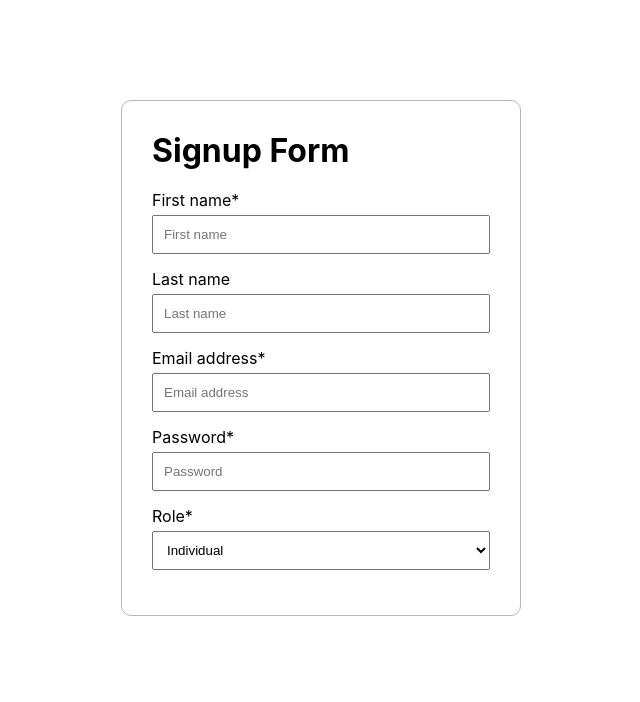
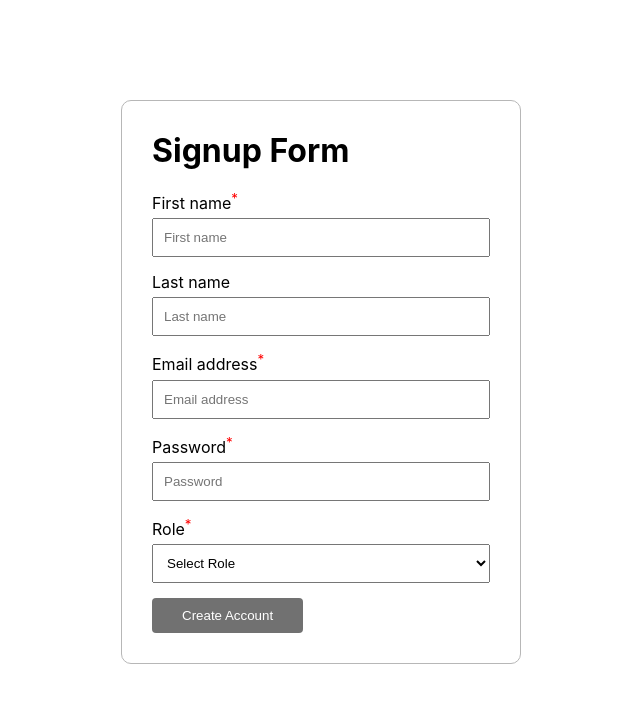
Before and after one commit to wonma/100-days-of-code, a React (Create React App) app in the folder exercises/react-advanced-practice/: page / in a window 1280 px wide. Shown: the top 702 px of the page, without its empty margins (319-959 px from the left). Built offline with nearby package versions, Linux system fonts and the light colour scheme.

Commit message:
Day089. Finished implementing Sign-up Form without using Formik

```diff
--- a/exercises/react-advanced-practice/src/SignupForm/index.js
+++ b/exercises/react-advanced-practice/src/SignupForm/index.js
@@ -1,12 +1,22 @@
 import React, { useState } from 'react';
 import './style.css'
+import useValidatePassword from './useValidatePassword';
 
 function SignupForm () {
     const [ firstName, setFirstName ] = useState('');
     const [ lastName, setLastName ] = useState('');
     const [ email, setEmail ] = useState('');
-    const [ password, setPassword ] = useState('');
-    const [ role, setRole ] = useState('individual');
+    const [ password, setPassword ] = useState({
+        value: '',
+        isTyped: false
+    });
+    const [ role, setRole ] = useState({
+        value: 'Select Role',
+        isSelected: false
+    });
+
+    const { checkCapital, checkSpecialCharacter, check8characters,
+        hasOneCapital, hasOneSpecialCharacter, has8characters } = useValidatePassword();
 
     const handleInput = (e) => {
         const inputName = e.target.name;
@@ -21,22 +31,50 @@ function SignupForm () {
                 setEmail(e.target.value);
                 break;
             case 'password':
-                setPassword(e.target.value);
+                setPassword({value: e.target.value, isTyped: true});
+                checkCapital(e.target.value);
+                checkSpecialCharacter(e.target.value);
+                check8characters(e.target.value);
                 break;
             case 'role':
-                setRole(e.target.value);
+                setRole({value: e.target.value, isSelected: true});
                 break;
         }
     }
 
-    console.log(firstName, lastName, email, password, role)
+    const validateEmail = (email) => {
+        return String(email)
+            .toLowerCase()
+            .match(
+                /^(([^<>()[\]\\.,;:\s@"]+(\.[^<>()[\]\\.,;:\s@"]+)*)|(".+"))@((\[[0-9]{1,3}\.[0-9]{1,3}\.[0-9]{1,3}\.[0-9]{1,3}\])|(([a-zA-Z\-0-9]+\.)+[a-zA-Z]{2,}))$/
+            )
+    }
+
+    const isFormValid = () => {
+        return firstName && hasOneCapital && hasOneSpecialCharacter && has8characters
+        && validateEmail(email) && role.isSelected;
+    }
+
+    const clearForm = () => {
+        setFirstName('')
+        setLastName('')
+        setPassword({value: '', isTyped: false})
+        setRole({value: 'Select Role', isSelected: false})
+        setEmail('')
+    }
+
+    const handleSubmit = (e) => {
+        e.preventDefault();
+        alert('Successfully submitted!')
+        clearForm()
+    }
 
     return (
         <div>
-            <form className='Form'>
+            <form className='Form' onSubmit={handleSubmit}>
                 <h1>Signup Form</h1>
                 <div className='Field'>
-                    <label htmlFor='firstName'>First name<span>*</span></label><br />
+                    <label htmlFor='firstName'>First name<sup>*</sup></label><br />
                     <input id='firstName' name='firstName' type='text' value={firstName} placeholder='First name' required
                         onChange={handleInput}
                     />
@@ -48,26 +86,38 @@ function SignupForm () {
                     />
                 </div>
                 <div className='Field'>
-                    <label htmlFor='email'>Email address<span>*</span></label><br />
+                    <label htmlFor='email'>Email address<sup>*</sup></label><br />
                     <input id='email' name='email' type='email' value={email} placeholder='Email address' required
                         onChange={handleInput}
                     />
                 </div>
                 <div className='Field'>
-                    <label htmlFor='password'>Password<span>*</span></label><br />
-                    <input id='password' name='password' type='password' value={password} placeholder='Password' required
+                    <label htmlFor='password'>Password<sup>*</sup></label><br />
+                    <input id='password' name='password' type='password' value={password.value} placeholder='Password' required
                         onChange={handleInput}
                     />
+                    <div className='Error'>
+                        {
+                            password.isTyped && (
+                                <div>
+                                    { (<p style={{color: has8characters ? '#00cc00':'red'}}>At least 8 characters</p>) }
+                                    { (<p style={{color: hasOneCapital ? '#00cc00':'red' }}>1 capital letter</p>) }
+                                    { (<p style={{color: hasOneSpecialCharacter ? '#00cc00':'red'}}>1 special character</p>) }
+                                </div>
+                            )
+                        }
+                    </div>
                 </div>
                 <div className='Field'>
-                    <label htmlFor='role'>Role<span>*</span></label><br />
-                    <select id='role' name='role' type='text' value={role} placeholder='Role'
+                    <label htmlFor='role'>Role<sup>*</sup></label><br />
+                    <select id='role' name='role' type='text' value={role.value} placeholder='Role'
                                             onChange={handleInput} >
-                        <option value='role' disabled>Select Role</option>
+                        <option value='Select Role' disabled>Select Role</option>
                         <option value='individual'>Individual</option>
                         <option value='company'>Company</option>
                     </select>
                 </div>
+                <button disabled={!isFormValid()}>Create Account</button>
             </form>
         </div>
     )
--- a/exercises/react-advanced-practice/src/SignupForm/style.css
+++ b/exercises/react-advanced-practice/src/SignupForm/style.css
@@ -32,3 +32,30 @@ select {
 h1 {
     margin-bottom: 20px;
 }
+
+.Error {
+    font-size: .8em;
+    /* color: red; */
+}
+
+.Field sup {
+    color: red;
+}
+
+button {
+    background-color: blue;
+    color: white;
+    padding: 10px 30px;
+    border-radius: 4px;
+    border: none;
+    cursor: pointer;
+}
+
+button:hover {
+    background-color: rgb(0, 0, 192);
+
+}
+
+button[disabled]{
+    background-color: rgb(113, 113, 113);
+}
--- /dev/null
+++ b/exercises/react-advanced-practice/src/SignupForm/useValidatePassword.js
@@ -0,0 +1,25 @@
+import React, { useState } from 'react';
+
+const useValidatePassword = () => {
+    const [ hasOneCapital, setHasOneCapital ] = useState(false)
+    const [ hasOneSpecialCharacter, setHasOneSpecialCharacter ] = useState(false)
+    const [ has8characters, setHas8characters] = useState(false)
+
+    const checkCapital = (password) => {
+        const pattern = /(?=.*[A-Z])/
+        pattern.test(password) ? setHasOneCapital(true) : setHasOneCapital(false);
+    }
+
+    const checkSpecialCharacter = (password) => {
+        const pattern2 = /(?=.*[-+_!@#$%^&*.,?])/
+        pattern2.test(password) ? setHasOneSpecialCharacter(true) : setHasOneSpecialCharacter(false);
+    }
+
+    const check8characters = (password) => {
+        password.length >= 8 ? setHas8characters(true) : setHas8characters(false);
+    }
+
+    return { checkCapital, checkSpecialCharacter, check8characters, hasOneCapital, hasOneSpecialCharacter, has8characters }
+}
+
+export default useValidatePassword;
```
Also changed, not shown: exercises/react-advanced-practice/src/SignInForm/index.js (+4 -4 lines), exercises/react-advanced-practice/src/SignupForm/ValidatePassword.js (deleted, +0 -21 lines), 1 other file (tests, documents, lock files or other folders).
